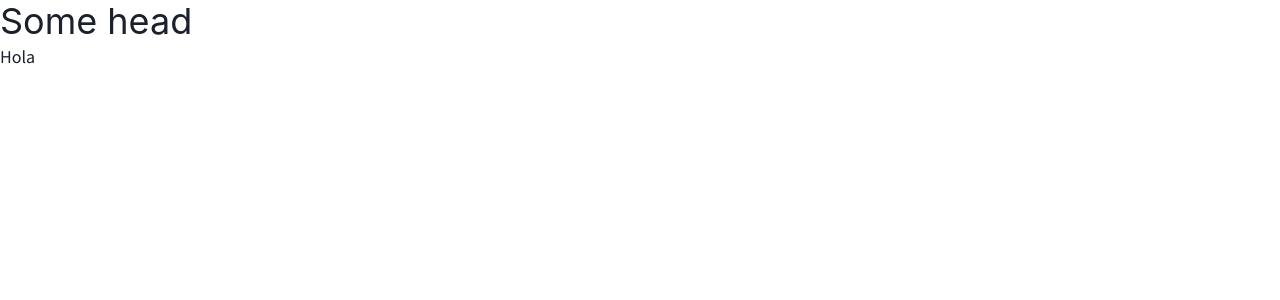
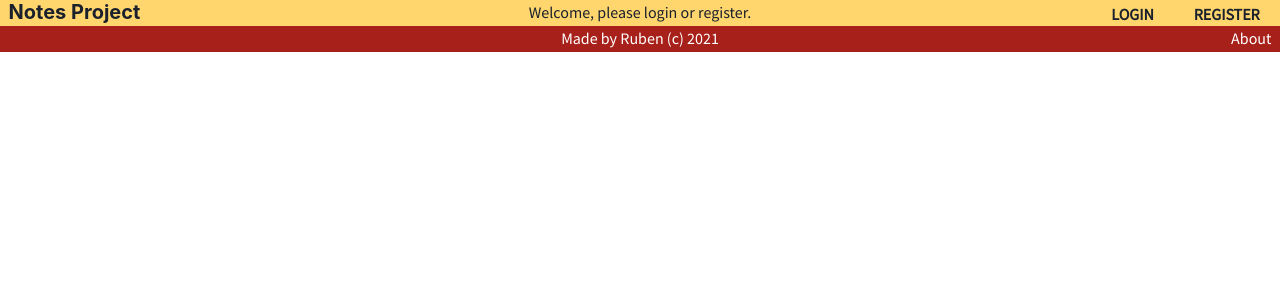
Before and after one commit to Ruberoni/notes-project, a React (Create React App) app in the folder client/: page / in a window 1280 px wide. Shown: the top 300 px of the page. Built offline with nearby package versions, Linux system fonts and the light colour scheme.

Commit message:
TopBar and BottomBar

```diff
--- a/client/src/App.tsx
+++ b/client/src/App.tsx
@@ -1,10 +1,11 @@
 import React from "react";
-import CustomizingTheme from "./CustomizingTheme";
+import { TopBar, BottomBar } from "./components/AppBars";
 
 function App(): JSX.Element {
   return (
     <div>
-      <CustomizingTheme />
+      <TopBar />
+      <BottomBar />
     </div>
   );
 }
--- /dev/null
+++ b/client/src/components/AppBars.tsx
@@ -0,0 +1,61 @@
+import React from "react";
+import { Text, Box, Button, Heading, Grid } from "@chakra-ui/react";
+
+export function TopBar(): JSX.Element {
+  const app = {
+    user: {
+      name: "Ruben",
+    },
+  };
+  const isLoggedIn = false;
+
+  const LoggetOutWelcomeText = "Welcome, please login or register.";
+  const LoggedInWelcomeText = `Welcome ${app.user.name}`;
+
+  const LoggetOutButtons = (
+    <>
+      <Button bg="trasparent" mr="2" h="inherit">
+        LOGIN
+      </Button>
+      <Button bg="trasparent" h="inherit">
+        REGISTER
+      </Button>
+    </>
+  );
+
+  const LoggedInButton = (
+    <>
+      <Button bg="trasparent" h="inherit">
+        LOGOUT
+      </Button>
+    </>
+  );
+
+  return (
+    <Grid h="26px" bg="#FFD66D" templateColumns="repeat(3, 1fr)">
+      <Heading bg="" size="md" pl="2%">
+        Notes Project
+      </Heading>
+      <Text bg="" textAlign="center" size="lg">
+        {isLoggedIn ? LoggedInWelcomeText : LoggetOutWelcomeText}
+      </Text>
+      <Box textAlign="right" bg="" pr="1%" h={25}>
+        {isLoggedIn ? LoggedInButton : LoggetOutButtons}
+      </Box>
+    </Grid>
+  );
+}
+
+export function BottomBar(): JSX.Element {
+  return (
+    <Grid bg="#A8201A" h="26px" templateColumns="repeat(3, 1fr)" color="white">
+      <Box bg=""></Box>
+      <Text bg="" textAlign="center">
+        Made by Ruben (c) 2021
+      </Text>
+      <Text bg="" textAlign="right" pr="2%">
+        About
+      </Text>
+    </Grid>
+  );
+}
```
